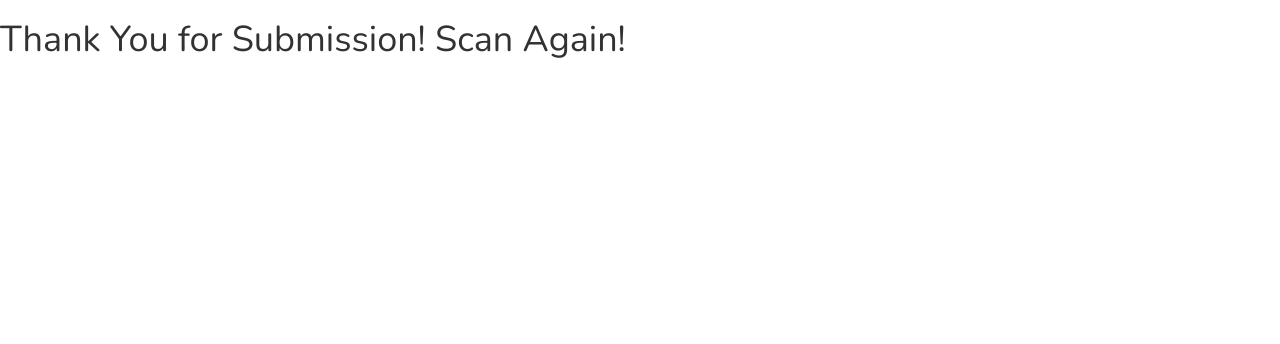
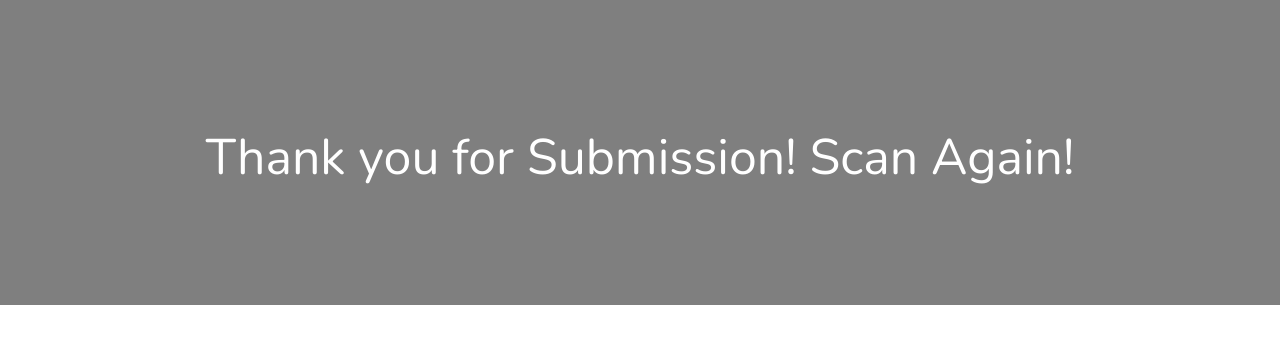
Before and after one commit to PKyaw997/dormfinder-website, a plain HTML site: page submission.html in a window 1280 px wide. Drawn offline with nearby package versions, Linux system fonts and the light colour scheme.

Commit message:
Update submission.html

```diff
--- a/submission.html
+++ b/submission.html
@@ -23,6 +23,17 @@
 
 </head>
 <body>
-<h1>Thank You for Submission! Scan Again!</h1>
+  <div>
+        <div class="utf_text_content white-font">
+            <div class="container">
+                <div class="row">
+                    <div class="col-lg-12 col-sm-12">
+                        <h1 style="font-size: 50px;">Thank you for Submission! Scan Again!</h1>
+
+                    </div>
+                </div>
+            </div>
+        </div>
+    </div>
 </body>
 </html>
```
